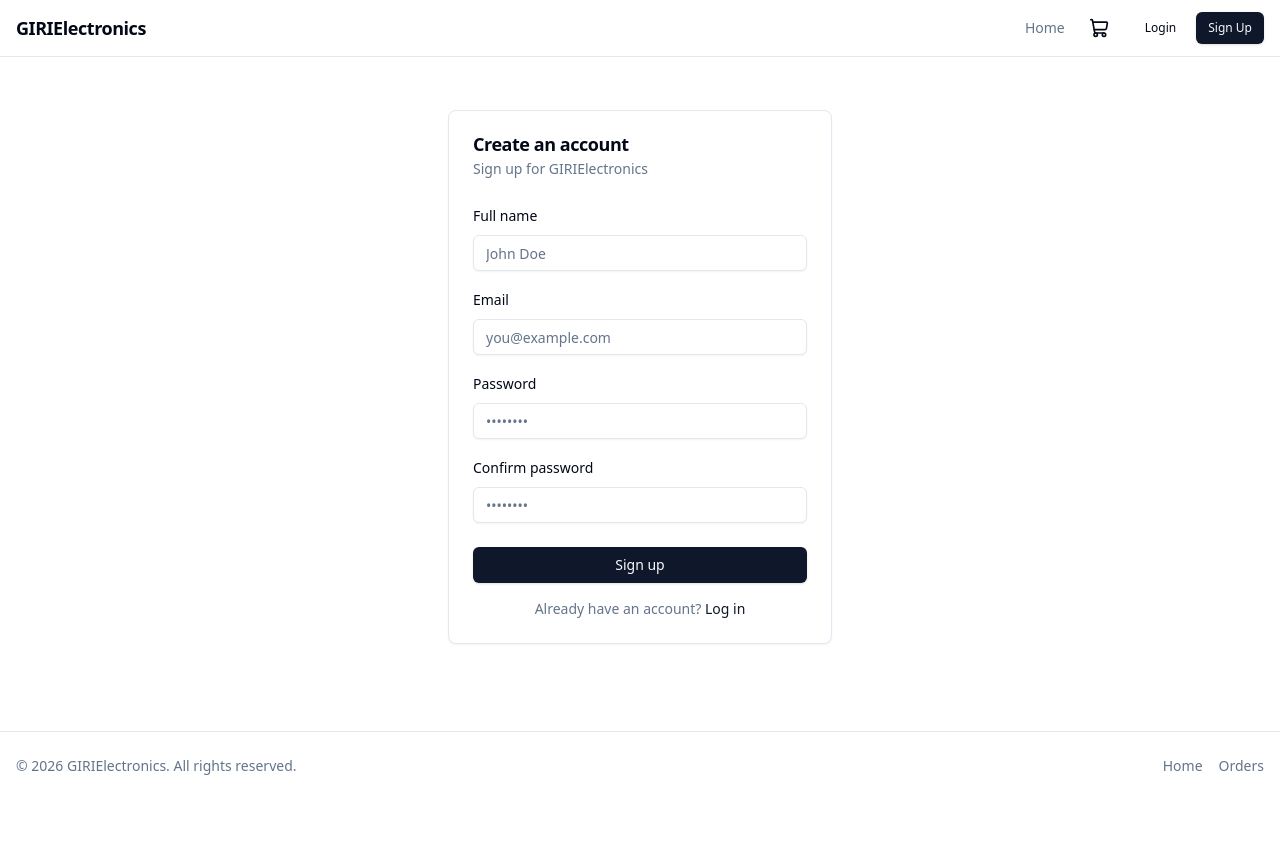
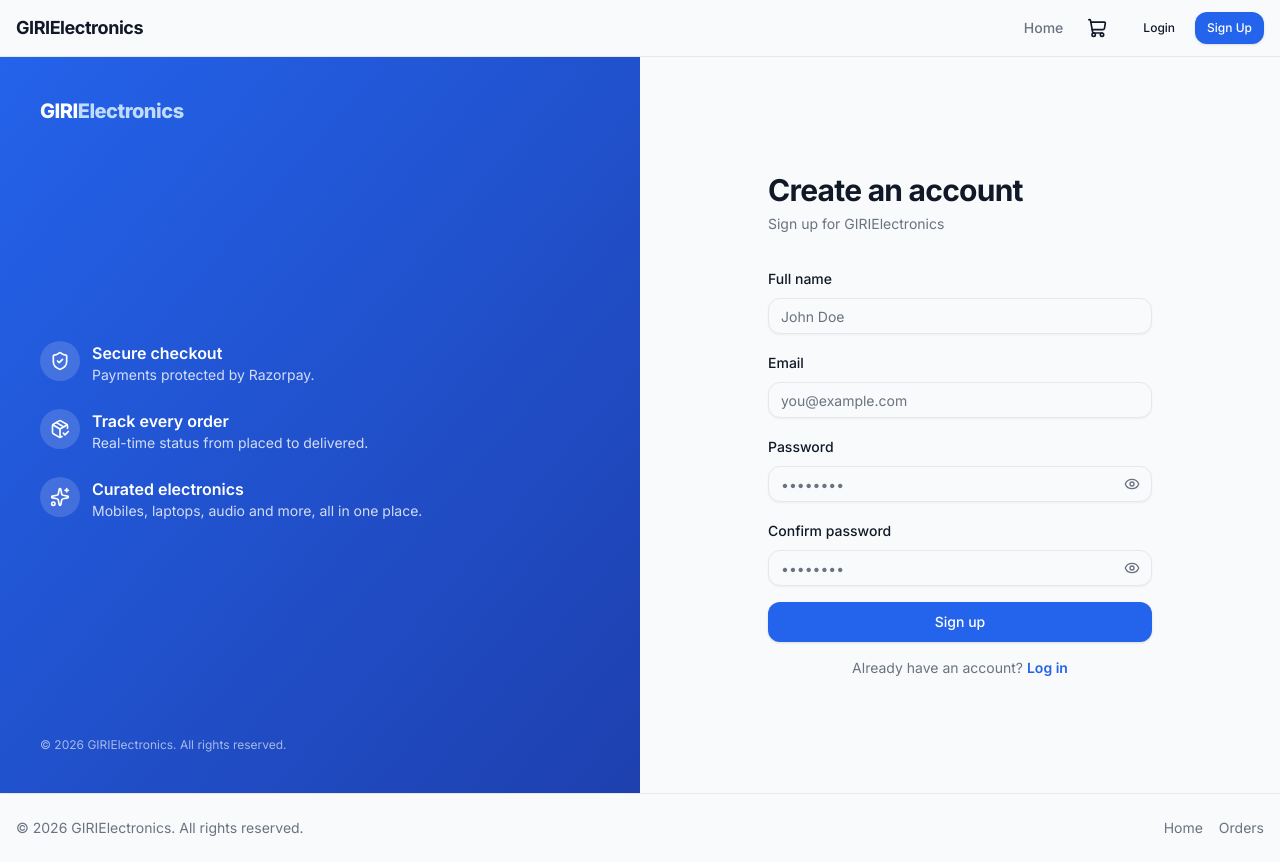
Before and after one commit to Karangosavi29/ecommerce-ai, a React app in the folder frontend/: page /register in a window 1280 px wide. Before the commit the page ends 800 px from the top, so only its background shows below. Built offline with nearby package versions, Linux system fonts and the light colour scheme; no server answers; the HTML template or start-up script is replaced by a standard one.

Commit message:
feat(auth): add AuthShowcasePanel, PasswordInput, and PasswordStrengthMeter components; integrate framer-motion for animations

```diff
--- a/frontend/package.json
+++ b/frontend/package.json
@@ -17,6 +17,7 @@
     "axios": "^1.18.1",
     "class-variance-authority": "^0.7.1",
     "clsx": "^2.1.1",
+    "framer-motion": "^12.42.2",
     "lucide-react": "^1.23.0",
     "react": "^19.2.7",
     "react-dom": "^19.2.7",
--- /dev/null
+++ b/frontend/src/components/auth/AuthShowcasePanel.tsx
@@ -0,0 +1,50 @@
+import { ShieldCheck, PackageCheck, Sparkles } from "lucide-react";
+
+const POINTS = [
+  {
+    icon: ShieldCheck,
+    title: "Secure checkout",
+    desc: "Payments protected by Razorpay.",
+  },
+  {
+    icon: PackageCheck,
+    title: "Track every order",
+    desc: "Real-time status from placed to delivered.",
+  },
+  {
+    icon: Sparkles,
+    title: "Curated electronics",
+    desc: "Mobiles, laptops, audio and more, all in one place.",
+  },
+];
+
+/** Desktop-only brand panel — hidden on mobile so the form stays the focus there. */
+export function AuthShowcasePanel() {
+  return (
+    <div className="relative hidden flex-col justify-between overflow-hidden bg-gradient-to-br from-primary to-blue-800 p-10 text-white lg:flex">
+      <div>
+        <p className="text-xl font-extrabold tracking-tight">
+          GIRI<span className="text-blue-200">Electronics</span>
+        </p>
+      </div>
+
+      <div className="flex flex-col gap-6">
+        {POINTS.map((point) => (
+          <div key={point.title} className="flex items-start gap-3">
+            <span className="flex h-10 w-10 shrink-0 items-center justify-center rounded-full bg-white/15">
+              <point.icon className="h-5 w-5" />
+            </span>
+            <div>
+              <p className="font-semibold">{point.title}</p>
+              <p className="text-sm text-white/80">{point.desc}</p>
+            </div>
+          </div>
+        ))}
+      </div>
+
+      <p className="text-xs text-white/60">
+        © {new Date().getFullYear()} GIRIElectronics. All rights reserved.
+      </p>
+    </div>
+  );
+}
--- /dev/null
+++ b/frontend/src/components/auth/PasswordInput.tsx
@@ -0,0 +1,35 @@
+import { forwardRef, useState } from "react";
+import { Eye, EyeOff } from "lucide-react";
+import { Input } from "@/components/ui/input";
+import { cn } from "@/lib/utils";
+
+interface PasswordInputProps extends React.InputHTMLAttributes<HTMLInputElement> {
+  "aria-invalid"?: boolean;
+}
+
+export const PasswordInput = forwardRef<HTMLInputElement, PasswordInputProps>(
+  ({ className, ...props }, ref) => {
+    const [visible, setVisible] = useState(false);
+
+    return (
+      <div className="relative">
+        <Input
+          ref={ref}
+          type={visible ? "text" : "password"}
+          className={cn("pr-10", className)}
+          {...props}
+        />
+        <button
+          type="button"
+          onClick={() => setVisible((v) => !v)}
+          aria-label={visible ? "Hide password" : "Show password"}
+          tabIndex={-1}
+          className="absolute right-0 top-0 flex h-full w-10 items-center justify-center text-muted-foreground transition-colors hover:text-foreground"
+        >
+          {visible ? <EyeOff className="h-4 w-4" /> : <Eye className="h-4 w-4" />}
+        </button>
+      </div>
+    );
+  }
+);
+PasswordInput.displayName = "PasswordInput";
--- /dev/null
+++ b/frontend/src/components/auth/PasswordStrengthMeter.tsx
@@ -0,0 +1,39 @@
+import { cn } from "@/lib/utils";
+
+function getStrength(password: string): { score: number; label: string } {
+  if (!password) return { score: 0, label: "" };
+
+  let score = 0;
+  if (password.length >= 6) score++;
+  if (password.length >= 10) score++;
+  if (/[A-Z]/.test(password) && /[a-z]/.test(password)) score++;
+  if (/\d/.test(password)) score++;
+  if (/[^A-Za-z0-9]/.test(password)) score++;
+
+  const labels = ["Very weak", "Weak", "Fair", "Good", "Strong"];
+  return { score, label: labels[Math.min(score, 4)] };
+}
+
+const BAR_COLORS = ["bg-destructive", "bg-destructive", "bg-warning", "bg-primary", "bg-success"];
+
+export function PasswordStrengthMeter({ password }: { password: string }) {
+  if (!password) return null;
+  const { score, label } = getStrength(password);
+
+  return (
+    <div className="mt-1.5">
+      <div className="flex gap-1">
+        {Array.from({ length: 5 }).map((_, i) => (
+          <span
+            key={i}
+            className={cn(
+              "h-1 flex-1 rounded-full transition-colors",
+              i < score ? BAR_COLORS[Math.min(score, 4)] : "bg-muted"
+            )}
+          />
+        ))}
+      </div>
+      <p className="mt-1 text-xs text-muted-foreground">{label}</p>
+    </div>
+  );
+}
--- a/frontend/src/index.css
+++ b/frontend/src/index.css
@@ -1,29 +1,32 @@
+@import url('https://fonts.googleapis.com/css2?family=Inter:wght@400;500;600;700;800&display=swap');
 @tailwind base;
 @tailwind components;
 @tailwind utilities;
 
 @layer base {
   :root {
-    --background: 0 0% 100%;
-    --foreground: 222.2 84% 4.9%;
+    --background: 210 40% 98%;
+    --foreground: 221 39% 11%;
     --card: 0 0% 100%;
-    --card-foreground: 222.2 84% 4.9%;
+    --card-foreground: 221 39% 11%;
     --popover: 0 0% 100%;
-    --popover-foreground: 222.2 84% 4.9%;
-    --primary: 222.2 47.4% 11.2%;
-    --primary-foreground: 210 40% 98%;
-    --secondary: 210 40% 96.1%;
-    --secondary-foreground: 222.2 47.4% 11.2%;
-    --muted: 210 40% 96.1%;
-    --muted-foreground: 215.4 16.3% 46.9%;
-    --accent: 210 40% 96.1%;
-    --accent-foreground: 222.2 47.4% 11.2%;
-    --destructive: 0 84.2% 60.2%;
-    --destructive-foreground: 210 40% 98%;
-    --border: 214.3 31.8% 91.4%;
-    --input: 214.3 31.8% 91.4%;
-    --ring: 222.2 84% 4.9%;
-    --radius: 0.5rem;
+    --popover-foreground: 221 39% 11%;
+    --primary: 221 83% 53%;
+    --primary-foreground: 0 0% 100%;
+    --secondary: 210 40% 96%;
+    --secondary-foreground: 221 39% 11%;
+    --muted: 210 40% 96%;
+    --muted-foreground: 220 9% 46%;
+    --accent: 214 95% 93%;
+    --accent-foreground: 221 83% 40%;
+    --destructive: 0 74% 51%;
+    --destructive-foreground: 0 0% 100%;
+    --border: 220 13% 91%;
+    --input: 220 13% 91%;
+    --ring: 221 83% 53%;
+    --radius: 1rem;
+    --success: 142 72% 35%;
+    --warning: 38 92% 50%;
   }
 }
 
@@ -31,7 +34,51 @@
   * {
     @apply border-border;
   }
+  html {
+    scroll-behavior: smooth;
+  }
   body {
-    @apply bg-background text-foreground;
+    @apply bg-background text-foreground font-sans antialiased;
+    font-feature-settings: "cv11", "ss01";
+  }
+  :focus-visible {
+    outline: 2px solid hsl(var(--ring));
+    outline-offset: 2px;
+    border-radius: 4px;
   }
 }
+
+@layer utilities {
+  .no-scrollbar::-webkit-scrollbar {
+    display: none;
+  }
+  .no-scrollbar {
+    -ms-overflow-style: none;
+    scrollbar-width: none;
+  }
+
+  .skeleton {
+    @apply relative overflow-hidden bg-muted;
+  }
+  .skeleton::after {
+    content: "";
+    position: absolute;
+    inset: 0;
+    background: linear-gradient(90deg, transparent, rgba(255, 255, 255, 0.7), transparent);
+    background-size: 200% 100%;
+    animation: shimmer 1.6s linear infinite;
+  }
+  @keyframes shimmer {
+    0% { background-position: -200% 0; }
+    100% { background-position: 200% 0; }
+  }
+}
+
+@media (prefers-reduced-motion: reduce) {
+  *, *::before, *::after {
+    animation-duration: 0.01ms !important;
+    animation-iteration-count: 1 !important;
+    transition-duration: 0.01ms !important;
+    scroll-behavior: auto !important;
+  }
+}
--- a/frontend/src/pages/Register.tsx
+++ b/frontend/src/pages/Register.tsx
@@ -1,17 +1,13 @@
 import { useState, type FormEvent } from "react";
 import { Link, useNavigate } from "react-router-dom";
+import { motion } from "framer-motion";
 import { useAuth } from "@/hooks/useAuth";
 import { Button } from "@/components/ui/button";
 import { Input } from "@/components/ui/input";
 import { Label } from "@/components/ui/label";
-import {
-  Card,
-  CardHeader,
-  CardTitle,
-  CardDescription,
-  CardContent,
-  CardFooter,
-} from "@/components/ui/card";
+import { PasswordInput } from "@/components/auth/PasswordInput";
+import { PasswordStrengthMeter } from "@/components/auth/PasswordStrengthMeter";
+import { AuthShowcasePanel } from "@/components/auth/AuthShowcasePanel";
 
 interface FormErrors {
   name?: string;
@@ -60,14 +56,26 @@ export default function Register() {
   };
 
   return (
-    <div className="container flex min-h-[80vh] items-center justify-center py-10">
-      <Card className="w-full max-w-sm">
-        <CardHeader>
-          <CardTitle>Create an account</CardTitle>
-          <CardDescription>Sign up for GIRIElectronics</CardDescription>
-        </CardHeader>
-        <form onSubmit={handleSubmit} noValidate>
-          <CardContent className="space-y-4">
+    <div className="grid min-h-[calc(100vh-4rem)] lg:grid-cols-2">
+      <AuthShowcasePanel />
+
+      <div className="flex items-center justify-center px-4 py-12 sm:px-6">
+        <motion.div
+          initial={{ opacity: 0, y: 12 }}
+          animate={{ opacity: 1, y: 0 }}
+          transition={{ duration: 0.4, ease: "easeOut" }}
+          className="w-full max-w-sm"
+        >
+          <div className="mb-8">
+            <h1 className="text-2xl font-bold tracking-tight text-foreground sm:text-3xl">
+              Create an account
+            </h1>
+            <p className="mt-1.5 text-sm text-muted-foreground">
+              Sign up for GIRIElectronics
+            </p>
+          </div>
+
+          <form onSubmit={handleSubmit} noValidate className="space-y-4">
             <div className="space-y-2">
               <Label htmlFor="name">Full name</Label>
               <Input
@@ -98,23 +106,22 @@ export default function Register() {
 
             <div className="space-y-2">
               <Label htmlFor="password">Password</Label>
-              <Input
+              <PasswordInput
                 id="password"
-                type="password"
                 placeholder="••••••••"
                 value={password}
                 onChange={(e) => setPassword(e.target.value)}
                 disabled={isSubmitting}
                 aria-invalid={!!errors.password}
               />
+              <PasswordStrengthMeter password={password} />
               {errors.password && <p className="text-sm text-destructive">{errors.password}</p>}
             </div>
 
             <div className="space-y-2">
               <Label htmlFor="confirmPassword">Confirm password</Label>
-              <Input
+              <PasswordInput
                 id="confirmPassword"
-                type="password"
                 placeholder="••••••••"
                 value={confirmPassword}
                 onChange={(e) => setConfirmPassword(e.target.value)}
@@ -125,21 +132,20 @@ export default function Register() {
                 <p className="text-sm text-destructive">{errors.confirmPassword}</p>
               )}
             </div>
-          </CardContent>
 
-          <CardFooter className="flex flex-col gap-4">
-            <Button type="submit" className="w-full" disabled={isSubmitting}>
+            <Button type="submit" className="w-full" size="lg" disabled={isSubmitting}>
               {isSubmitting ? "Creating account..." : "Sign up"}
             </Button>
+
             <p className="text-center text-sm text-muted-foreground">
               Already have an account?{" "}
-              <Link to="/login" className="font-medium text-primary hover:underline">
+              <Link to="/login" className="font-semibold text-primary hover:underline">
                 Log in
               </Link>
             </p>
-          </CardFooter>
-        </form>
-      </Card>
+          </form>
+        </motion.div>
+      </div>
     </div>
   );
 }
--- a/frontend/tailwind.config.js
+++ b/frontend/tailwind.config.js
@@ -12,6 +12,9 @@ export default {
       },
     },
     extend: {
+      fontFamily: {
+        sans: ["Inter", "ui-sans-serif", "system-ui", "sans-serif"],
+      },
       colors: {
         border: "hsl(var(--border))",
         input: "hsl(var(--input))",
@@ -46,11 +49,18 @@ export default {
           DEFAULT: "hsl(var(--card))",
           foreground: "hsl(var(--card-foreground))",
         },
+        success: "hsl(var(--success))",
+        warning: "hsl(var(--warning))",
       },
       borderRadius: {
         lg: "var(--radius)",
-        md: "calc(var(--radius) - 2px)",
-        sm: "calc(var(--radius) - 4px)",
+        md: "calc(var(--radius) - 4px)",
+        sm: "calc(var(--radius) - 8px)",
+      },
+      boxShadow: {
+        soft: "0 1px 2px rgba(17, 24, 39, 0.04), 0 4px 12px rgba(17, 24, 39, 0.06)",
+        "soft-lg": "0 8px 24px rgba(17, 24, 39, 0.08), 0 2px 6px rgba(17, 24, 39, 0.04)",
+        "soft-xl": "0 20px 48px rgba(17, 24, 39, 0.12)",
       },
       keyframes: {
         "accordion-down": {
@@ -61,10 +71,15 @@ export default {
           from: { height: "var(--radix-accordion-content-height)" },
           to: { height: "0" },
         },
+        "fade-in": {
+          "0%": { opacity: "0", transform: "translateY(8px)" },
+          "100%": { opacity: "1", transform: "translateY(0)" },
+        },
       },
       animation: {
         "accordion-down": "accordion-down 0.2s ease-out",
         "accordion-up": "accordion-up 0.2s ease-out",
+        "fade-in": "fade-in 0.5s ease-out both",
       },
     },
   },
```
Also changed, not shown: frontend/src/pages/Login.tsx (+30 -25 lines), 1 other file (tests, documents, lock files or other folders).
